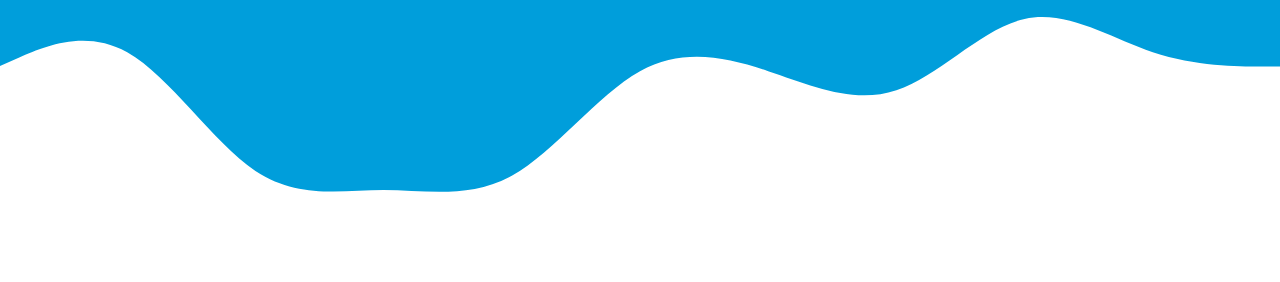
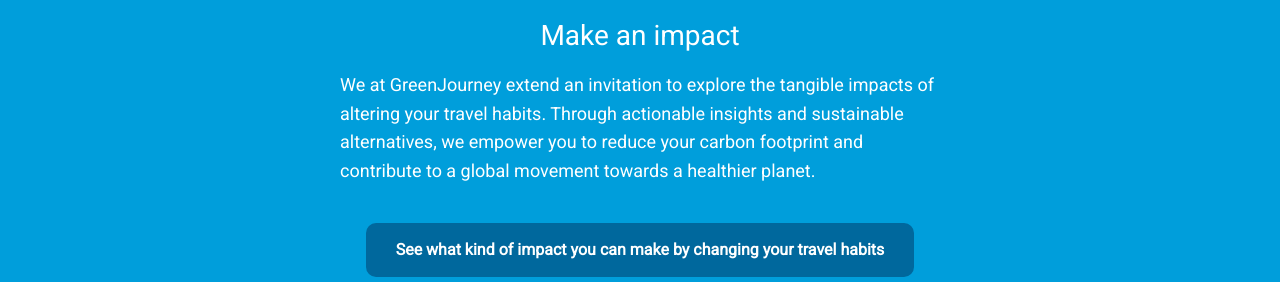
Before and after one commit to FOR19-GROUP-2/CarbonApp, a Flask app: page / in a window 1280 px wide. Shown: the part 1264-1546 px from the top of the page. Run offline with Flask 2, Linux system fonts and the light colour scheme; some libraries are stand-ins or nearby versions.

Commit message:
Did som changes, and added the logo in the header

```diff
--- a/capp/static/home.css
+++ b/capp/static/home.css
@@ -30,15 +30,6 @@
   align-items: center;
   justify-content: center;
 }
-
-.header_home .box:nth-of-type(1) {
-  flex-grow: 2;
-}
-
-.header_home .box:nth-of-type(2) {
-  flex-grow: 1;
-}
-
 .container_buttons_header_home {
   display: flex;
   justify-content: center;
@@ -48,6 +39,29 @@
 
 .container_buttons_header_home .btn {
   margin: 5px;
+}
+
+
+.header_home {
+  display: flex;
+  align-items: start;
+  flex-wrap: wrap;
+  background: #fff;
+  justify-content: center;
+}
+
+.header_home .box {
+  display: flex;
+  flex-direction: column;
+  justify-content: center;
+  align-items: center;
+  text-align: center;
+}
+
+@media (max-width: 768px) {
+  .header_home {
+    flex-direction: column;
+  }
 }
 
 .container_buttons_header_home .btn .btn-link {
@@ -89,6 +103,21 @@
   align-items: center;
   flex-wrap:wrap;
 }
+.btn-impact{
+  display: inline-block;
+  margin-top: 20px;
+  margin-bottom: 20px;
+  padding: 15px 30px;
+  background-color: #00689D;
+  color: white;
+  text-decoration: none;
+  border-radius: 10px;
+  font-weight: bold;
+}
+.btn-impact:hover{
+  background-color: #19486A;
+  color: white;
+}
 .wave{
   margin: -1px;
 }
@@ -97,6 +126,10 @@
 .section-contact-map {
 background-color: #fff;
 color: #000;
+}
+
+.title-contact{
+  color: #3F7E44;
 }
 
 .contact-map-container {
--- a/capp/static/layout.css
+++ b/capp/static/layout.css
@@ -272,7 +272,6 @@
 
   .footer__link--items a:hover {
     color: #009EDB;
-    transition: 0.3s ease-out;
   }
 
   /* Social Icons */
@@ -329,7 +328,6 @@
     font-size: 1rem;
     font-family: inherit;
     display: inline;
-    transition: 0.3s ease-out;
   }
 
   .footer__button:hover {
--- a/capp/templates/home.html
+++ b/capp/templates/home.html
@@ -6,7 +6,7 @@
   <div class="container">
     <div class="header_home">
       <div class="box">
-        <h1 style="font-size:55px;"><span class="text-logo">Home</span></h1>
+        <h1 style="font-size:55px;"><span class="text-logo">Let's make an impact together</span></h1>
         <p style="text-align:left;">
           Welcome to GreenJourney, your go-to app for identifying and mitigating carbon emissions for both individuals and organizations.
           Our app is crafted to assist you in pinpointing the primary contributors
@@ -39,7 +39,8 @@
       <div class="box-section-mid">
         <h2>Our mission</h2>
         <p>
-          Lorem, ipsum dolor sit amet consectetur adipisicing elit. Eius rem odit laudantium est aperiam asperiores quod maxime placeat distinctio fuga fugit, corporis nam nemo, necessitatibus nihil dolorem ab voluptates ad!
+          At the heart of our initiative lies a commitment to dramatically reduce carbon emissions from travel, driving a shift towards sustainability in our daily lives.
+          Our mission is to pave the way to a zero-emission future by 2050, guided by the ambitious principles of the United Nations Sustainable Development Goals.
         </p>
       </div>
       <div class="counter">
@@ -50,6 +51,20 @@
         width="1600"
         height="265"></iframe>
       </div>
+      <div class="box-section-mid">
+        <h3>Make an impact</h3>
+        <p>
+          We at GreenJourney extend an invitation to explore the tangible impacts of altering your travel habits.
+           Through actionable insights and sustainable alternatives, we empower you to reduce your carbon footprint and contribute to a global movement towards a healthier planet.
+        </p>
+        <div class="btn">
+              <a href="{{ url_for('carbon_app.carbon_app_home') }}" class="btn-impact">See what kind of impact you can make by changing your travel habits</a>
+          </div>
+          <p>
+            Embark on this green journey with us. Your choices have power—collectively, we can enact real change and chart a course towards a sustainable future for all.
+          </p>
+      </div>
+    </div>
     </div>
   </div>
 </section>
@@ -65,13 +80,13 @@
   <section class="section-contact-map">
     <div class="contact-map-container">
       <div class="contact-info">
-        <h2>Address</h2>
+        <h2 class= "title-contact">Address</h2>
         <p>NHH Norwegian School of Economics: Helleveien 30, 5045 Bergen</p>
         <p></p>
-        <h2>Call us</h2>
+        <h2 class= "title-contact">Call us</h2>
         <p>+47 123 45 678</p>
         <p></p>
-        <h2>Write to us</h2>
+        <h2 class= "title-contact">Write to us</h2>
         <p>info@greenjourney.com</p>
         <a href="{{ url_for('contact.contact_home') }}" class="contact-button">Contact us</a>
       </div>
--- a/capp/templates/layout.html
+++ b/capp/templates/layout.html
@@ -38,8 +38,7 @@
             <div class="container">
                 <div class="navbar">
                     <h1 class="logo">
-                        <a href="{{ url_for('home.home_home') }}" class='logo-link'>
-                        <span class="text-logo"><i class="fa-solid fa-leaf"></i>GreenJourney</span>
+                        <a href="{{ url_for('home.home_home') }}" class='logo-link'><img src="{{url_for('static', filename='images/logo.jpg')}}" height="70" width="70" alt="">
                         </a>
                     </h1>
                     <nav>
```
Also changed, not shown: capp/static/images/Logo.jpg (added).
